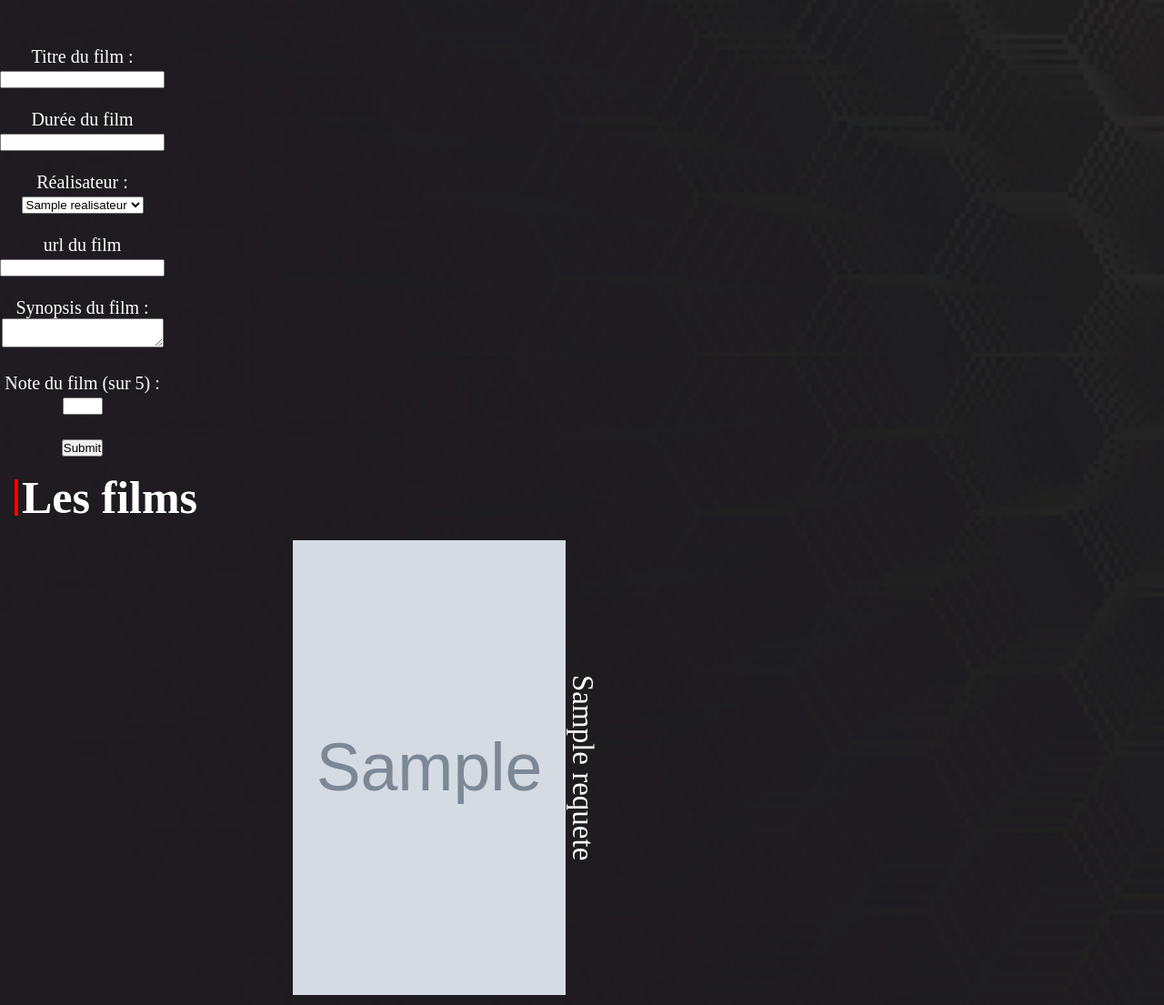
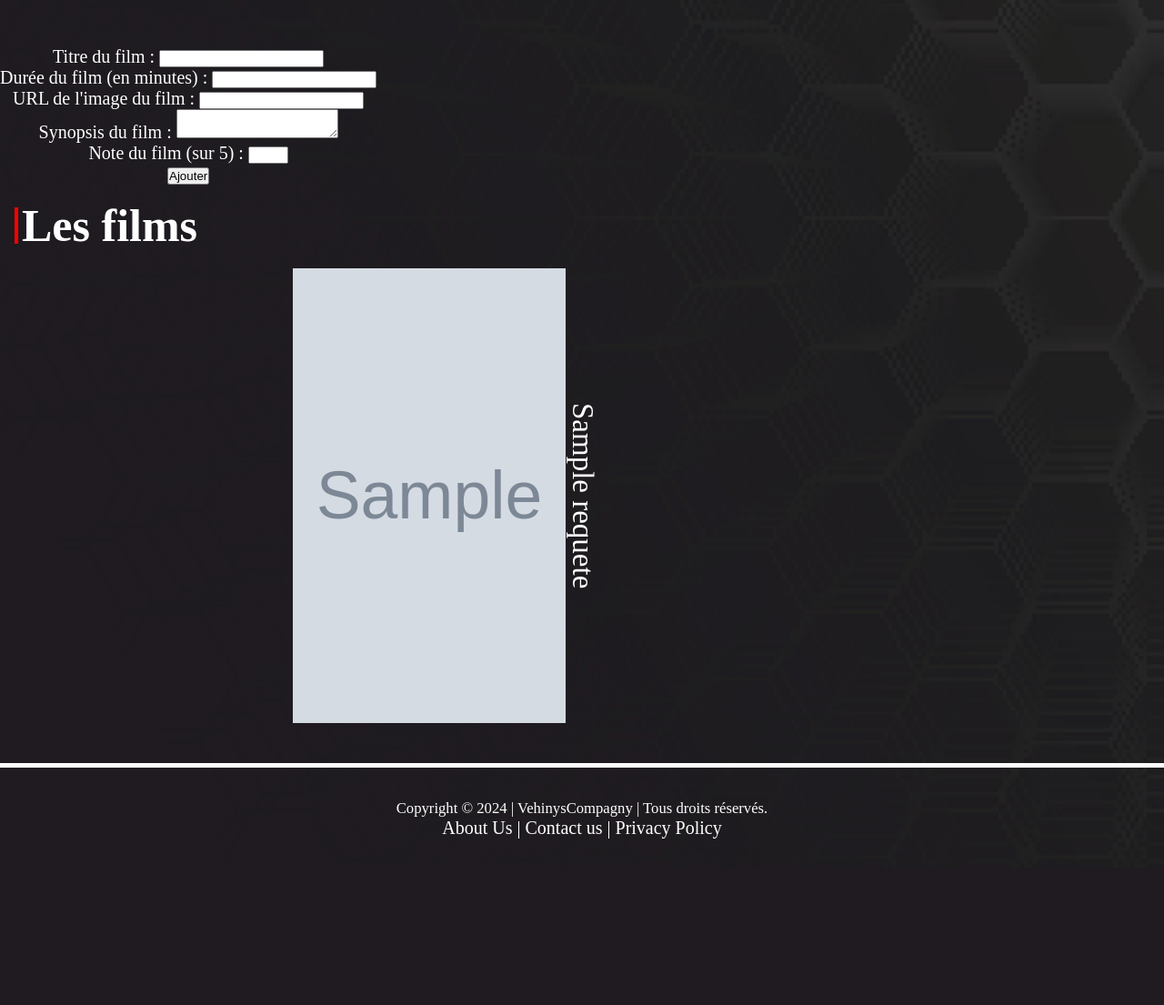
Before and after one commit to Vehinys/PHP-CINEMA, a PHP site: template view/listFilms.php in a window 1280 px wide. Shown: the part 481-1586 px from the top of the page at 91% size. After the commit the page ends 1403 px from the top, so only its background shows below. Run offline with PHP 8.4, Linux system fonts and the light colour scheme; the template is opened without the code that fills it: most values are stand-ins (such as "Sample title", 1, 10 or a date in 2020); grey boxes marked "Sample" are stand-in pictures.

Commit message:
MAJ CORRECTION AJOUT FILM

```diff
--- a/index.php
+++ b/index.php
@@ -21,7 +21,6 @@ if (isset($_GET["action"])) {
         case "FormulaireGenre"    : $ctrlCinema->FormulaireGenre(); break;
         case "addNouveauGenre"    : $ctrlCinema->addNouveauGenre(); break;
 
-        case "FormulaireFilm"     : $ctrlCinema->FormulaireFilm(); break;
         case "addNouveauFilm"     : $ctrlCinema->addNouveauFilm(); break;
 
         default                   : $ctrlCinema->Home();
--- a/view/listFilms.php
+++ b/view/listFilms.php
@@ -1,79 +1,42 @@
 <?php ob_start(); ?>
 
 <div class="container_form">
-
     <form action="index.php?action=addNouveauFilm" method="post">
 
-        <!-- édition du libellé du film -->
-
-        <div>
-            <label for="nomFilm">Titre du film :</label><br>
-
-            <input required="required" type="text" id="titreFilm" class="styleFormFilm" name="titreFilm" /><br><br>
+        <!-- Titre du film -->
+        <div class="form-group">
+            <label for="titreFilm">Titre du film :</label>
+            <input required="required" type="text" id="titreFilm" name="titreFilm" />
         </div>
 
-        <!-- ajout de la durée du film -->
-
-        <div>
-            <label for="dureeFilm">Durée du film</label><br>
-
-            <input required="required" type="number" id="dureeFilm" class="styleFormFilm" name="dureeFilm" /><br><br>
-
+        <!-- Durée du film -->
+        <div class="form-group">
+            <label for="dureeFilm">Durée du film (en minutes) :</label>
+            <input required="required" type="number" id="dureeFilm" name="dureeFilm" />
         </div>
 
-        <!-- ajout de le realisateur du film -->
-
-        <div>
-            <label for="idRealisateur">Réalisateur :</label><br>
-
-            <select required="required" id="idRealisateur" class="styleFormFilm" name="id_realisateurFilm">
-
-                <?php foreach ($realisateurs as $realisateur): ?>
-
-                    <option value="<?= $realisateur['id_realisateur']; ?>"> <?= htmlspecialchars($realisateur['nom']); ?> </option>
-
-                <?php endforeach; ?>
-
-            </select> <br><br>
-
+        <!-- URL de l'image du film -->
+        <div class="form-group">
+            <label for="urlImageFilm">URL de l'image du film :</label>
+            <input required="required" type="url" id="urlImageFilm" name="urlImageFilm" />
         </div>
 
-        <!-- ajout de l'url du film -->
-
-        <div>
-
-            <label for="urlFilm">url du film</label><br>
-
-            <input required="required" type="url" id="urlFilm" class="styleFormFilm" name="urlImageFilm" /><br><br>
-
+        <!-- Synopsis du film -->
+        <div class="form-group">
+            <label for="synopsisFilm">Synopsis du film :</label>
+            <textarea required="required" id="synopsisFilm" name="synopsisFilm"></textarea>
         </div>
 
-        <!-- ajout du synopsis du film -->
-
-        <div>
-
-            <label for="synopsisFilm">Synopsis du film :</label><br>
-
-            <textarea required="required" id="synopsisFilm" class="styleFormFilm" name="synopsisFilm"></textarea><br><br>
-
+        <!-- Note du film -->
+        <div class="form-group">
+            <label for="noteFilm">Note du film (sur 5) :</label>
+            <input required="required" type="number" id="noteFilm" name="noteFilm" min="0" max="5" />
         </div>
 
-        <!-- ajout de la note du film -->
-
-        <div>
-
-            <label for="noteFilm">Note du film (sur 5) :</label><br>
-
-            <input required="required" type="number" id="noteFilm" class="styleFormFilm" name="noteFilm" min="0" max="5" /><br><br>
-
-        </div>
-
-        <!-- bouton submit -->
-
-        <input type='submit' name='submit'>
+        <!-- Bouton submit -->
+        <button type="submit" class="btn btn-primary">Ajouter</button>
 
     </form>
-
 </div>
 
 <div class="container_listFilms">
```
Also changed, not shown: controller/CinemaController.php (+32 -18 lines).
